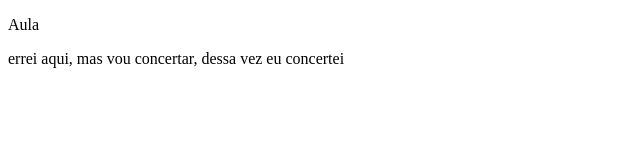
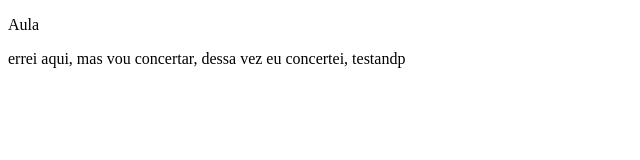
Before and after one commit to DPL-META/hello-word, a plain HTML site: page index.html in a window 1280 px wide. Shown: the full height of the page, 0-640 px from the left. Drawn offline with Linux system fonts and the light colour scheme.

Commit message:
novo teste

```diff
--- a/index.html
+++ b/index.html
@@ -7,6 +7,6 @@
 </head>
 <body>
     <p>Aula</p>
-    <p>errei aqui, mas vou concertar, dessa vez eu concertei </p>
+    <p>errei aqui, mas vou concertar, dessa vez eu concertei, testandp </p>
 </body>
 </html>
```
